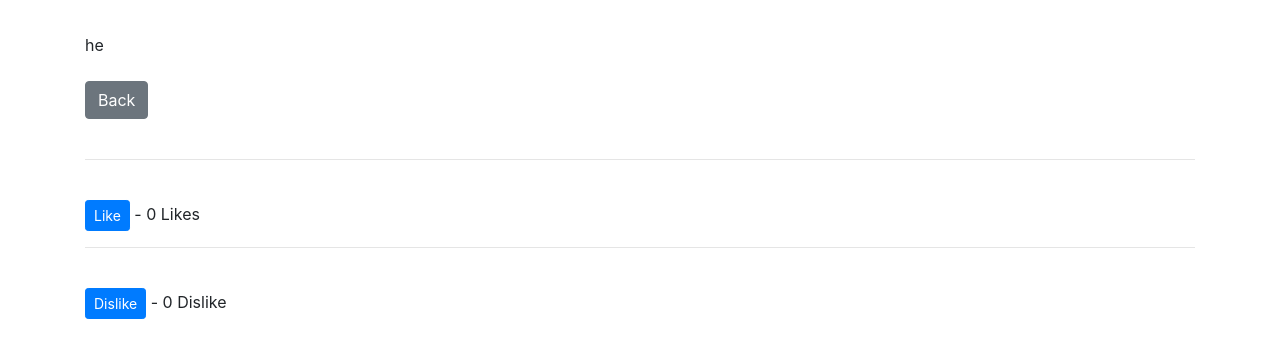
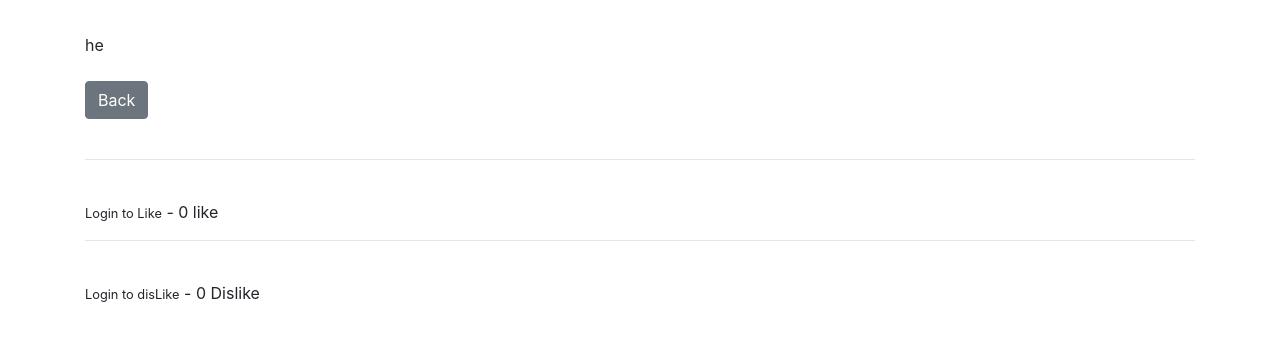
Before and after one commit to Sesethu97/Blogging, a Django app: page /article/5 in a window 1280 px wide. Shown: the part 184-542 px from the top of the page. Run offline with Django 4.2, Linux system fonts and the light colour scheme; data comes from the database, SQL or seed files in the repository; both versions use the stored data as it was after the commit.

Commit message:
updated like and dislike button- not working yet

```diff
--- a/blog/startblog/urls.py
+++ b/blog/startblog/urls.py
@@ -28,6 +28,4 @@ urlpatterns = [
     path("category_list/", category_list, name="category_list"),
     path("like/<int:pk>", like_view, name="like_post"),
     path("dislike/<int:pk>", dislike_view, name="dislike_post"),
-
-
 ]
--- a/blog/startblog/views.py
+++ b/blog/startblog/views.py
@@ -19,14 +19,32 @@ from typing import Any
 from django.http import HttpResponseRedirect
 
 
+def dislike_view(request, pk):
+    post = get_object_or_404(Post, id=request.POST.get('post_id'))
+    disliked = False
+    if post.dislikes.filter(id=request.user.id).exists():
+        post.dislikes.remove(request.user)
+        disliked = False
+    else:
+        post.dislikes.add(request.user)
+        disliked = True
+
+    return HttpResponseRedirect(reverse('blog:post_details', args=[str(pk)]))
+
+
+
 def like_view(request, pk):
     post = get_object_or_404(Post, id=request.POST.get('post_id'))
-    post.likes.add(request.user)
-    return HttpResponseRedirect(reverse('blog:post_details', args=[str(pk)]))
+    liked = False
 
-def dislike_view(request, pk):
-    post = get_object_or_404(Post, id=request.POST.get('post_id'))
-    post.dislikes.add(request.user)
+    if post.likes.filter(id=request.user.id).exists():
+        post.likes.remove(request.user)
+        liked = False
+    else:
+        post.likes.add(request.user)
+        liked = True
+
+
     return HttpResponseRedirect(reverse('blog:post_details', args=[str(pk)]))
 
 
@@ -64,13 +82,24 @@ class PostPage(DetailView):
         context = super(PostPage, self).get_context_data(*args, **kwargs)
         context["category_menu"] = category_menu
         stuff = get_object_or_404(Post, id=self.kwargs["pk"])
+        stuffs = get_object_or_404(Post, id=self.kwargs["pk"])
 
         total_likes = stuff.total_likes()
+        liked = False
+        if stuff.likes.filter(id=self.request.user.id).exists():
+            liked = True
 
-        total_dislikes = stuff.total_dislikes()
+        total_dislikes = stuffs.total_dislikes()
+        disliked = False
+        if stuffs.likes.filter(id=self.request.user.id).exists():
+            disliked = True
 
         context["total_likes"] = total_likes
+        context["liked"] = liked
+
         context["total_dislikes"] = total_dislikes
+        context["disliked"] = disliked
+
 
 
         return context
--- a/blog/templates/blog/post_details.html
+++ b/blog/templates/blog/post_details.html
@@ -14,26 +14,50 @@
     {% endif %}
     {% endif %}
 
-    </small><br/>
+</small><br />
 <hr>
-    <br/>
+<br />
 
 
 {{ post.body|safe }}
-    <br/><br/>
+<br /><br />
 <a href="{% url 'blog:home' %}" class="btn btn-secondary">Back</a>
-    <br/><br/>
+<br /><br />
 <hr>
-    <br/>
+<br />
 <form action="{% url 'blog:like_post' pk=post.pk %}" method="POST">
     {% csrf_token %}
-    <button type="submit", class="btn btn-primary btn-sm", name="post_id", value="{{ post.id }}"> Like</button> - {{ total_likes}} Likes
+    {% if user.is_authenticated %}
+
+    {% if liked%}
+    <button type="submit" , class="btn btn-danger btn-sm" , name="post_id" , value="{{ post.id }}"> UnLike</button>
+    {% else %}
+    <button type="submit" , class="btn btn-primary btn-sm" , name="post_id" , value="{{ post.id }}"> Like</button>
+    {% endif %}
+    {% else %}
+    <small>Login to Like</small>
+    {% endif %}
+
+    - {{ total_likes}} like
 </form>
 
 <hr>
-    <br/>
+<br />
 <form action="{% url 'blog:dislike_post' pk=post.pk %}" method="POST">
     {% csrf_token %}
-    <button type="submit", class="btn btn-primary btn-sm", name="post_id", value="{{ post.id }}"> Dislike</button> - {{ total_dislikes}} Dislike
+    {% if user.is_authenticated %}
+
+    {% if disliked %}
+
+    <button type="submit" , class="btn btn-danger btn-sm" , name="post_id" , value="{{ post.id }}"> unDislike</button>
+    {% else %}
+    <button type="submit" , class="btn btn-primary btn-sm" , name="post_id" , value="{{ post.id }}"> Dislike</button>
+
+    {% endif %}
+    {% else %}
+    <small>Login to disLike</small>
+    {% endif %}
+
+    - {{ total_dislikes}} Dislike
 </form>
 {% endblock %}
```
Also changed, not shown: blog/db.sqlite3, blog/startblog/models.py (line endings or trailing spaces). Lines whose indentation alone changed are shown as unchanged.
